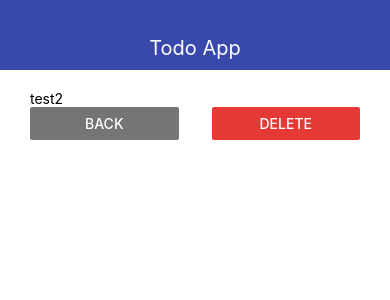
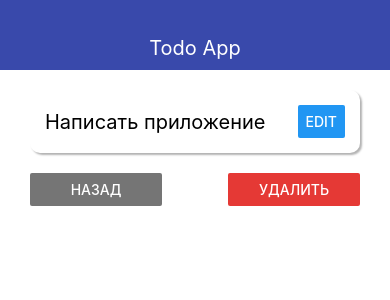
Before and after one commit to Meeki1/TodoList-with-React-Native, a React Native app: screen / in a window 390 px wide. Shown: the top 300 px of the page. Built offline with nearby package versions, Linux system fonts and the light colour scheme.

Commit message:
add ui for AppCard

```diff
--- a/App.js
+++ b/App.js
@@ -1,5 +1,5 @@
 import React, { useState } from 'react';
-import { StyleSheet, Text, View, FlatList } from 'react-native';
+import { StyleSheet, View } from 'react-native';
 import {Navbar} from './src/components/Navbar'
 import { MainScreen } from './src/screens/MainScreen';
 import { TodoScreen } from './src/screens/TodoScreen';
@@ -7,17 +7,11 @@ import { TodoScreen } from './src/screens/TodoScreen';
 export default function App() {
   const [todoId, setTodoId] = useState('2')
   const [todos, setTodos] = useState([
-    {id: '1', title: 'test'},
-    {id: '2', title: 'test2'}
+    { id: '1', title: 'Выучить React Native' },
+    { id: '2', title: 'Написать приложение' }
   ])
 
   const addTodo = (title) => {
-
-    const newTodo = {
-      id: Date.now().toString(),
-      title
-    }
-
     setTodos(prev => [
       ...prev,
       {
@@ -43,15 +37,12 @@ export default function App() {
   if (todoId) {
     const selectedTodo = todos.find(todo => todo.id === todoId)
     content = <TodoScreen goBack={() => setTodoId(null)} todo={selectedTodo} />
-
   }
 
   return (
     <View>
       <Navbar title='Todo App'/>
-      <View style={styles.container}>
-        {content}
-      </View>
+        <View style={styles.container}>{content}</View>
     </View>
   )
 }
--- a/src/components/AddTodo.js
+++ b/src/components/AddTodo.js
@@ -33,7 +33,7 @@ const styles = StyleSheet.create({
         flexDirection: 'row',
         justifyContent: 'space-between',
         alignItems: 'center',
-        marginBottom:15
+        marginBottom: 15
 
     },
     input: {
--- a/src/components/Navbar.js
+++ b/src/components/Navbar.js
@@ -2,11 +2,10 @@ import React from 'react'
 import {View, Text, StyleSheet} from 'react-native'
 import { THEME } from '../theme'
 
-export const Navbar = (props) => {
+export const Navbar = ({title}) => {
     return (
         <View style={styles.navbar}>
-            <Text style= { styles.text }>{props.title}</Text>
-
+            <Text style= {styles.text}>{title}</Text>
         </View>
     )
 }
--- a/src/components/Todo.js
+++ b/src/components/Todo.js
@@ -3,7 +3,8 @@ import { Text, View, StyleSheet, TouchableOpacity } from 'react-native'
 
 export const Todo = ({todo, onRemove, onOpen}) => {
     return (
-        <TouchableOpacity activeOpacity={0.5}
+        <TouchableOpacity
+        activeOpacity={0.5}
         onPress={() => onOpen(todo.id)}
         onLongPress={onRemove.bind(null, todo.id) }
         >
@@ -19,7 +20,7 @@ const styles = StyleSheet.create({
         flexDirection: 'row',
         alignItems: 'center',
         padding: 15,
-        borderTopWidth: 1,
+        borderWidth: 1,
         borderColor: '#eee',
         borderRadius: 5,
         marginBottom: 10
--- /dev/null
+++ b/src/components/ui/AppCard.js
@@ -0,0 +1,25 @@
+import React from 'react'
+import {StyleSheet, View} from 'react-native'
+
+export const AppCard = props => {
+    return (
+        <View style={ {...styles.default, ...props.style} }>{props.children}</View>
+    )
+}
+
+
+const styles = StyleSheet.create({
+    default: {
+        padding: 20,
+        flexDirection:'row',
+        justifyContent: 'space-between',
+        alignItems: 'center',
+        shadowColor: '#000',
+        shadowRadius: 2,
+        shadowOpacity: 0.3,
+        shadowOffset: { width: 2, height: 2 },
+        elevation: 8,
+        backgroundColor: '#fff',
+        borderRadius: 10
+    }
+})
--- a/src/screens/MainScreen.js
+++ b/src/screens/MainScreen.js
@@ -12,8 +12,7 @@ export const MainScreen = ({addTodo, todos, removeTodo, openTodo}) => {
             keyExtractor={(item => item.id.toString())}
             data={todos}
             renderItem={({item}) => (
-                <Todo todo={item} onRemove={removeTodo} onOpen={openTodo} />
-                ) }
+            <Todo todo={item} onRemove={removeTodo} onOpen={openTodo} /> )}
             />
         </View>
     )
--- a/src/screens/TodoScreen.js
+++ b/src/screens/TodoScreen.js
@@ -1,17 +1,27 @@
 import React from 'react'
-import {StyleSheet, View, Text, Button} from 'react-native'
-import {THEME} from '../theme'
+import { StyleSheet, View, Text, Button } from 'react-native'
+import { AppCard } from '../components/ui/AppCard'
+import { THEME } from '../theme'
 
-export const TodoScreen = ({goBack, todo}) => {
+
+export const TodoScreen = ({ goBack, todo }) => {
     return (
       <View>
-            <Text>{todo.title}</Text>
+        <AppCard style={styles.card}>
+          <Text style={styles.title}>{todo.title}</Text>
+          <Button title='Edit' />
+        </AppCard>
+
         <View style={styles.buttons}>
           <View style={styles.button}>
-                    <Button title="back" color={THEME.GREY_COLOR} onPress={goBack} />
+            <Button title='Назад' onPress={goBack} color={THEME.GREY_COLOR} />
           </View>
           <View style={styles.button}>
-                    <Button title="delete" color={THEME.DANGER_COLOR} onPress={() => console.log('remove')} />
+            <Button
+              title='Удалить'
+              color={THEME.DANGER_COLOR}
+              onPress={() => console.log('To Remove')}
+            />
           </View>
         </View>
       </View>
@@ -24,7 +34,14 @@ const styles = StyleSheet.create({
         justifyContent: 'space-between'
     },
     button: {
-        width: '45%'
+        width: '40%',
+
+    },
+    title: {
+        fontSize: 20
+    },
+    card: {
+        marginBottom: 20,
+        padding: 15
     }
-
 })
```
Lines whose indentation alone changed are shown as unchanged.
